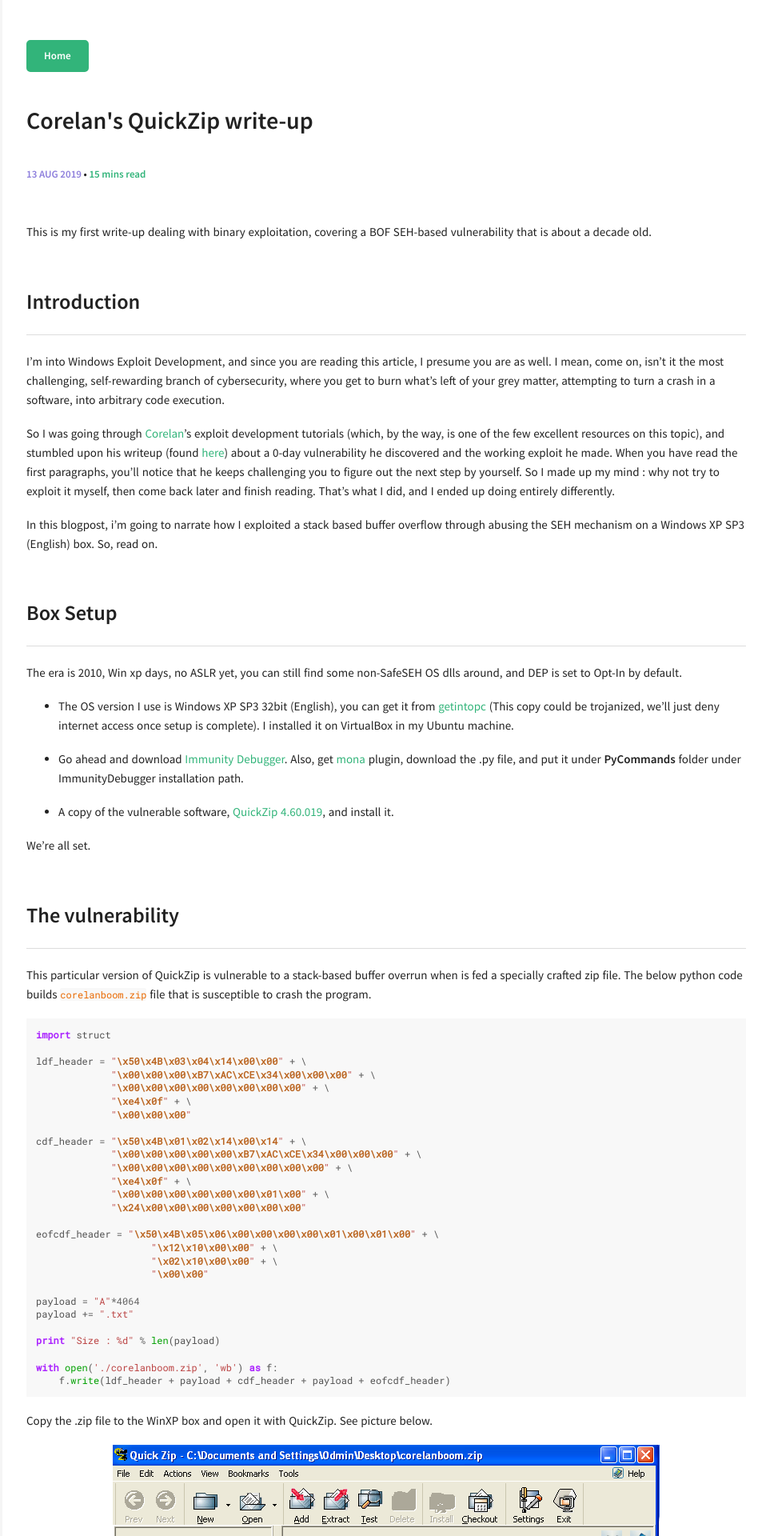
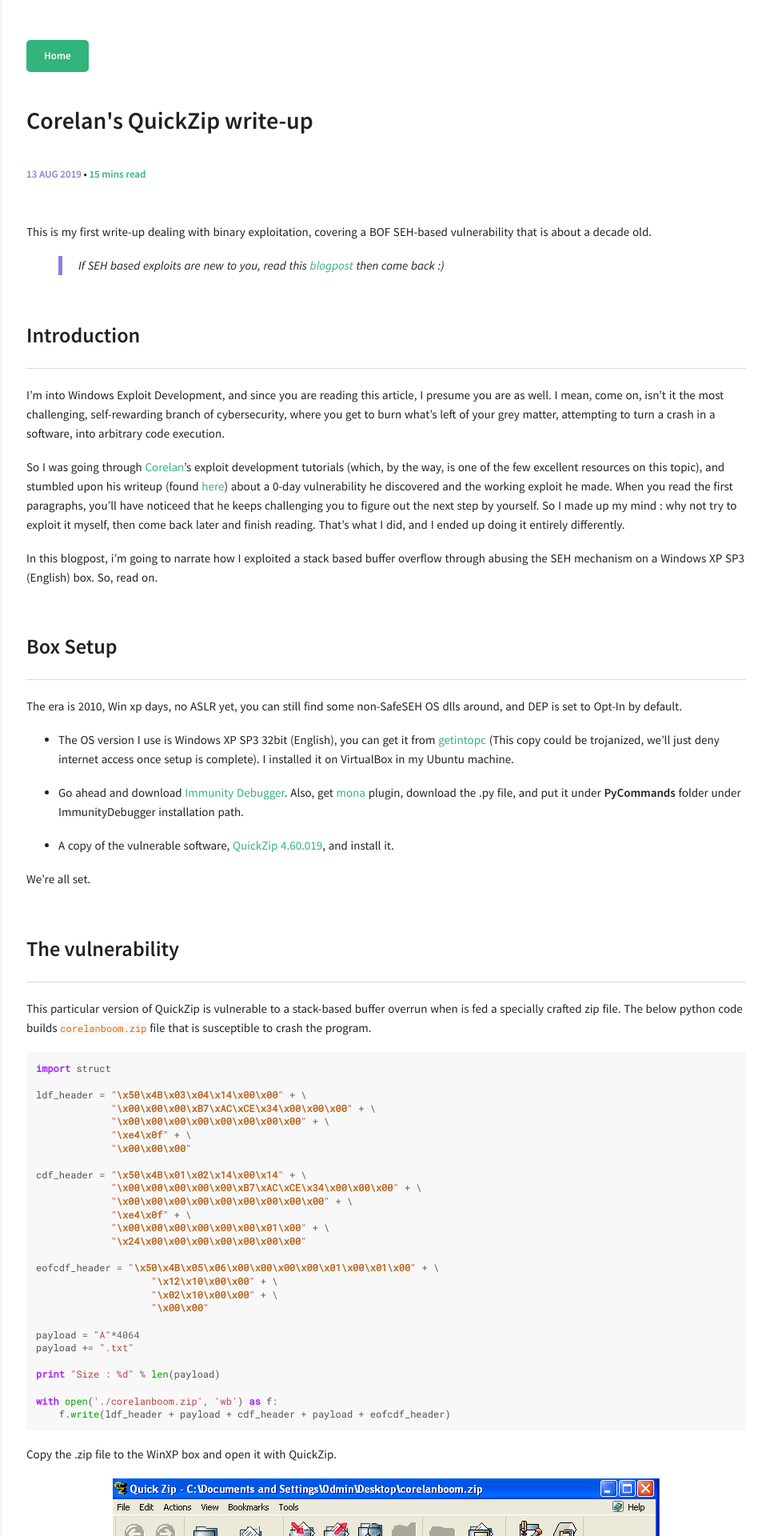
Before and after one commit to hehinfosec/hehinfosec.github.io, a Jekyll site: the page built from _posts/2019-08-13-corelan-quickzip.md, in a window 1280 px wide. Shown: the top 1920 px of the page at 80% size, without its empty margins (317-1280 px from the left). Built offline with Jekyll 4.4.1, drawn with Linux system fonts in a browser that asks for light colours; some of the changed text lies outside the part shown.

Commit message:
quickzip

````diff
--- a/_posts/2019-08-13-corelan-quickzip.md
+++ b/_posts/2019-08-13-corelan-quickzip.md
@@ -8,10 +8,12 @@
 
 This is my first write-up dealing with binary exploitation, covering a BOF SEH-based vulnerability that is about a decade old.
 
+> If SEH based exploits are new to you, read this [blogpost](https://www.corelan.be/index.php/2009/07/25/writing-buffer-overflow-exploits-a-quick-and-basic-tutorial-part-3-seh/) then come back :)
+
 ## Introduction
 I'm into Windows Exploit Development, and since you are reading this article, I presume you are as well. I mean, come on, isn't it the most challenging, self-rewarding branch of cybersecurity, where you get to burn what's left of your grey matter, attempting to turn a crash in a software, into arbitrary code execution.
 
-So I was going through [Corelan][corelanTuts]'s exploit development tutorials (which, by the way, is one of the few excellent resources on this topic), and stumbled upon his writeup (found [here](https://www.offensive-security.com/vulndev/quickzip-stack-bof-0day-a-box-of-chocolates/)) about a 0-day vulnerability he discovered and the working exploit he made. When you have read the first paragraphs, you'll notice that he keeps challenging you to figure out the next step by yourself. So I made up my mind : why not try to exploit it myself, then come back later and finish reading. That's what I did, and I ended up doing entirely differently.
+So I was going through [Corelan][corelanTuts]'s exploit development tutorials (which, by the way, is one of the few excellent resources on this topic), and stumbled upon his writeup (found [here](https://www.offensive-security.com/vulndev/quickzip-stack-bof-0day-a-box-of-chocolates/)) about a 0-day vulnerability he discovered and the working exploit he made. When you read the first paragraphs, you'll have noticeed that he keeps challenging you to figure out the next step by yourself. So I made up my mind : why not try to exploit it myself, then come back later and finish reading. That's what I did, and I ended up doing it entirely differently.
 
 In this blogpost, i'm going to narrate how I exploited a stack based buffer overflow through abusing the SEH mechanism on a Windows XP SP3 (English) box. So, read on.
 
@@ -59,7 +61,7 @@
     f.write(ldf_header + payload + cdf_header + payload + eofcdf_header)
 ```
 
-Copy the .zip file to the WinXP box and open it with QuickZip. See picture below.
+Copy the .zip file to the WinXP box and open it with QuickZip.
 
 ![zipboom_open]({{ "/img/zip_open.png" }})
 
@@ -70,7 +72,10 @@
 
 ![AV]({{ "/img/AV.png" }})
 
-with the faulty instruction pointing at (**EDI = 0x130000**)
+> Sometimes you hit a user-defined exception (thrown with ntdll!RtlRaiseException) like the one shown below. In this case, all you have to do is a **Shift + F9** to pass it to the program for handling, then you'll hit the above AccessViolation exception.
+> ![user_excpet]({{ "/img/user_except.png" }})
+
+The faulty instruction points at (**EDI = 0x130000**)
 
 ![faulty_instr]({{ "/img/faulty_instr.png" }})
 
@@ -90,9 +95,6 @@
 
 Replace **payload** content with : `payload = msf + "A"*(4064 - len(msf))`
 Go ahead and generate the .zip file, load it in QuickZip while attached to ImmDbg (or you can press **Ctrl + F2** to restart the debugged program), after that, you trigger the 1st chance exception. Once there, **Alt + S** for SEH chain window to appear, and then, on the corrupt SEH entry, right-click to *Follow address in stack*.
-
-> Sometimes you hit a user-defined exception (thrown with ntdll!RtlRaiseException) like the one shown below. In this case, all you have to do is a **Shift + F9** to pass it to the program for handling, then you'll hit the above AccessViolation exception.
-> ![user_excpet]({{ "/img/user_except.png" }})
 
 ![seh_msf]({{ "/img/seh_msf.png" }})
 
@@ -211,7 +213,7 @@
 msfvenom -p windows/exec cmd=calc.exe -a x86 --platform windows -f python -e x86/alpha_mixed -b '\x22\x2a\x2f\x3c\x3e\x3f\x5c\x7b\x00' BufferRegister=ECX
 ```
 
-Replace the calc shellcode with this one. Let's see how to put the shellcode address in ECX using only ASCII friendly instructions. After the ``JE 0x20`, the following snippet of code will be executed, making ECX holds the required value.
+Replace the calc shellcode with this one. Let's see how to put the shellcode address in ECX using only ASCII friendly instructions. After the `JE 0x20`, the following snippet of code will be executed, making ECX holds the required value.
 
 ```nasm
 ndisasm -pintel -u align.bin
@@ -232,7 +234,7 @@
 
 ![eh_stack]({{ "/img/se_stack.png" }})
 
-The first four instructions will make **ESP** points at our controlled SEH record (where the jumpcode is). *0x20* bytes from there, resides the *stack align* code (the one above). To avoid any unplausible situation where *EIP* and *ESP* overlap, the three **POPAD** instructios are there to push ESP far away, and that is where we will put our encoded shellcode. The next `push esp; pop ecx` makes ECX points at it. Then a jump is made there (JZ or JNZ, you just have to check the ZF status). Let's single step through it to see how I did come up with the last jump offset **0x33**.
+The first four instructions will make **ESP** points at our controlled SEH record (where the jumpcode is). *0x20* bytes from there, resides the *stack align* code (the one above). To avoid any unwanted situation where *EIP* and *ESP* overlap, the three **POPAD** instructios are there to push ESP far away, and that is where we will put our encoded shellcode. The next `push esp; pop ecx` makes ECX points at it. Then a jump is made there (JZ or JNZ, you just have to check the ZF status). Let's single step through it to see how I did come up with the last jump offset **0x33**.
 
 ```python
 ...
@@ -256,7 +258,7 @@
 
 Go ahead and generate the zip file. Load it in QuickZip and see it crash but not before our precious calc.exe is spawned. **Pwned!!**
 
-> 'pop esp' is the opcode 0x54, or, the backslash '\', that's why you see the extra folder within the zip.
+> 'pop esp' is the opcode 0x54, or, the backslash '\\', that's why you see the extra folder within the zip.
 
 ## Final thoughts
 ???
````
Also changed, not shown: other parts of _posts/2019-08-13-corelan-quickzip.md (+4 -4 lines).
